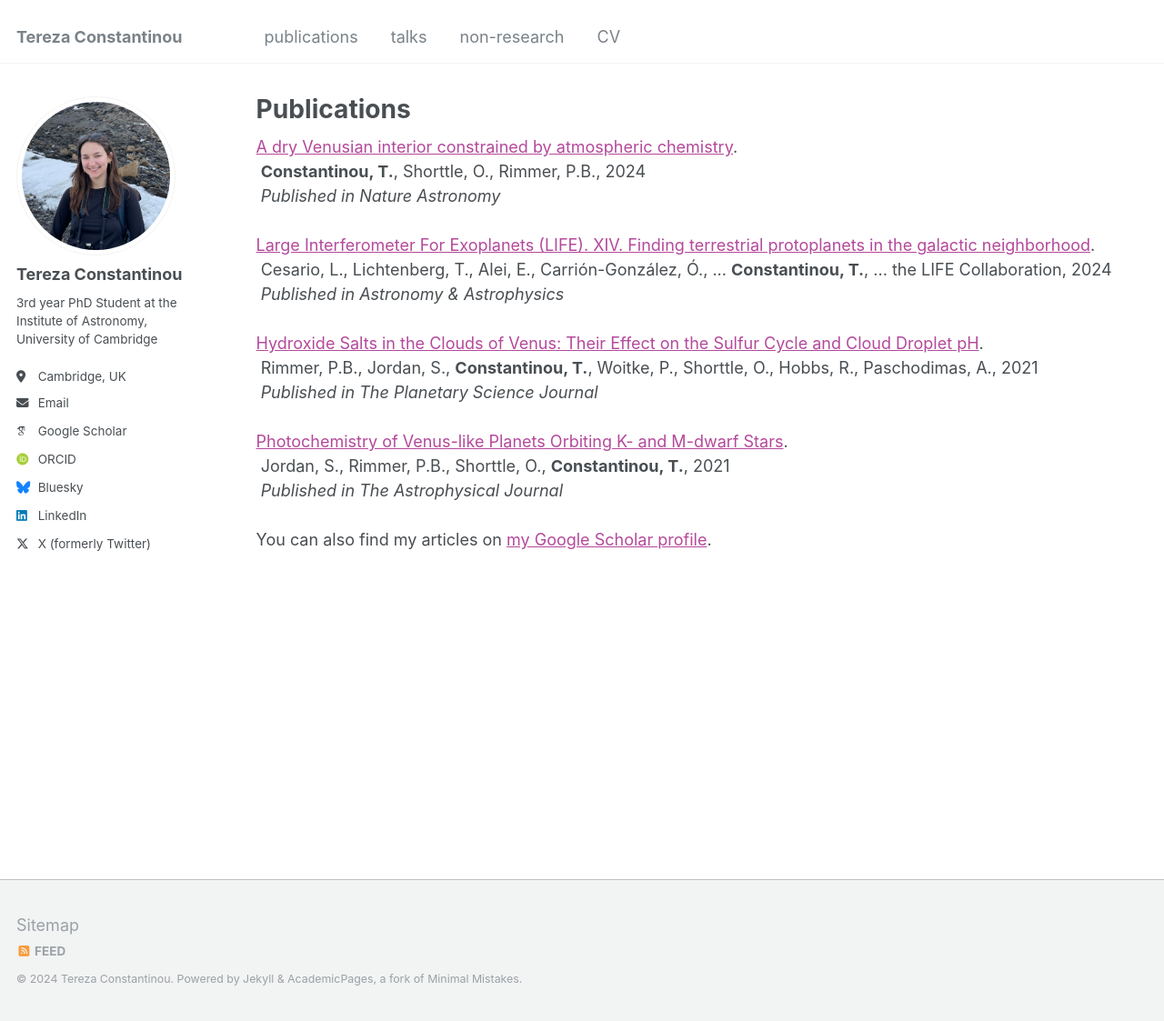
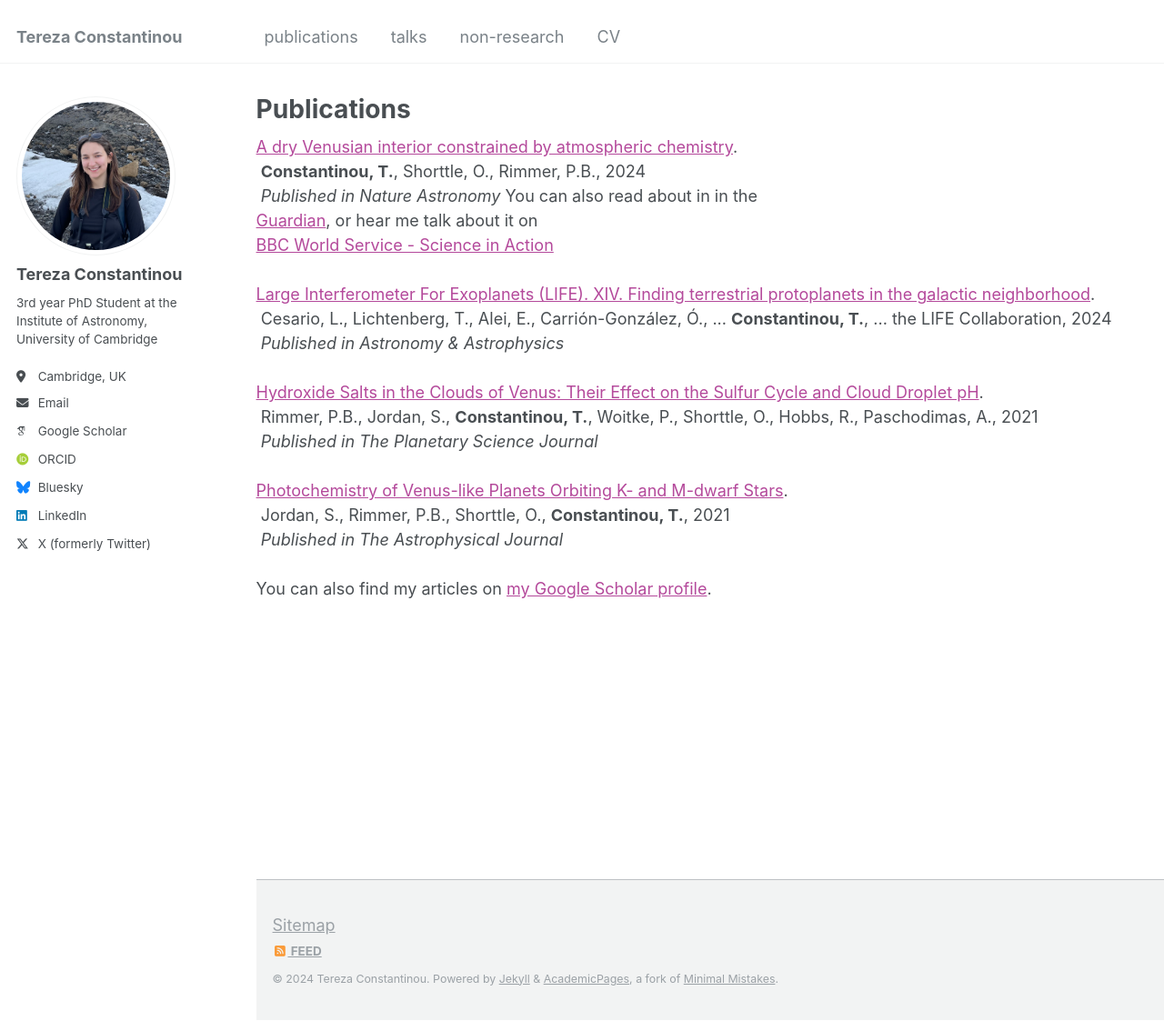
Before and after one commit to terezaconst/terezaconst.github.io, a Jekyll site: the page built from _pages/publications.html, in a window 1280 px wide and 1123 px high. Shown: the whole window at 91% size. Built offline with Jekyll 4.4.1, drawn with Linux system fonts in a browser that asks for light colours; some web fonts are replaced.

Commit message:
Update publications.html

```diff
--- a/_pages/publications.html
+++ b/_pages/publications.html
@@ -5,9 +5,10 @@ permalink: /publications/
 author_profile: true
 ---
 
-<div class="wordwrap"><a href="https://www.nature.com/articles/s41550-024-02414-5">A dry Venusian interior constrained by atmospheric chemistry</a>.<br>
+  <div class="wordwrap"><a href="https://www.nature.com/articles/s41550-024-02414-5">A dry Venusian interior constrained by atmospheric chemistry</a>.<br>
 <b>Constantinou, T.</b>, Shorttle, O., Rimmer, P.B., 2024 <br>
   <i>Published in Nature Astronomy</i>
+  You can also read about in in the <div class="wordwrap"><a href="https://www.theguardian.com/science/2024/dec/02/venus-life-water-atmosphere-analysis-science-research">Guardian</a>, or hear me talk about it on <div class="wordwrap"><a href="https://www.bbc.co.uk/sounds/play/w3ct5vdt">BBC World Service - Science in Action</a>
 </div> <br>
 
 <div class="wordwrap"><a href="https://doi.org/10.48550/arXiv.2410.13457">Large Interferometer For Exoplanets (LIFE). XIV. Finding terrestrial protoplanets in the galactic neighborhood</a>.<br>
```
